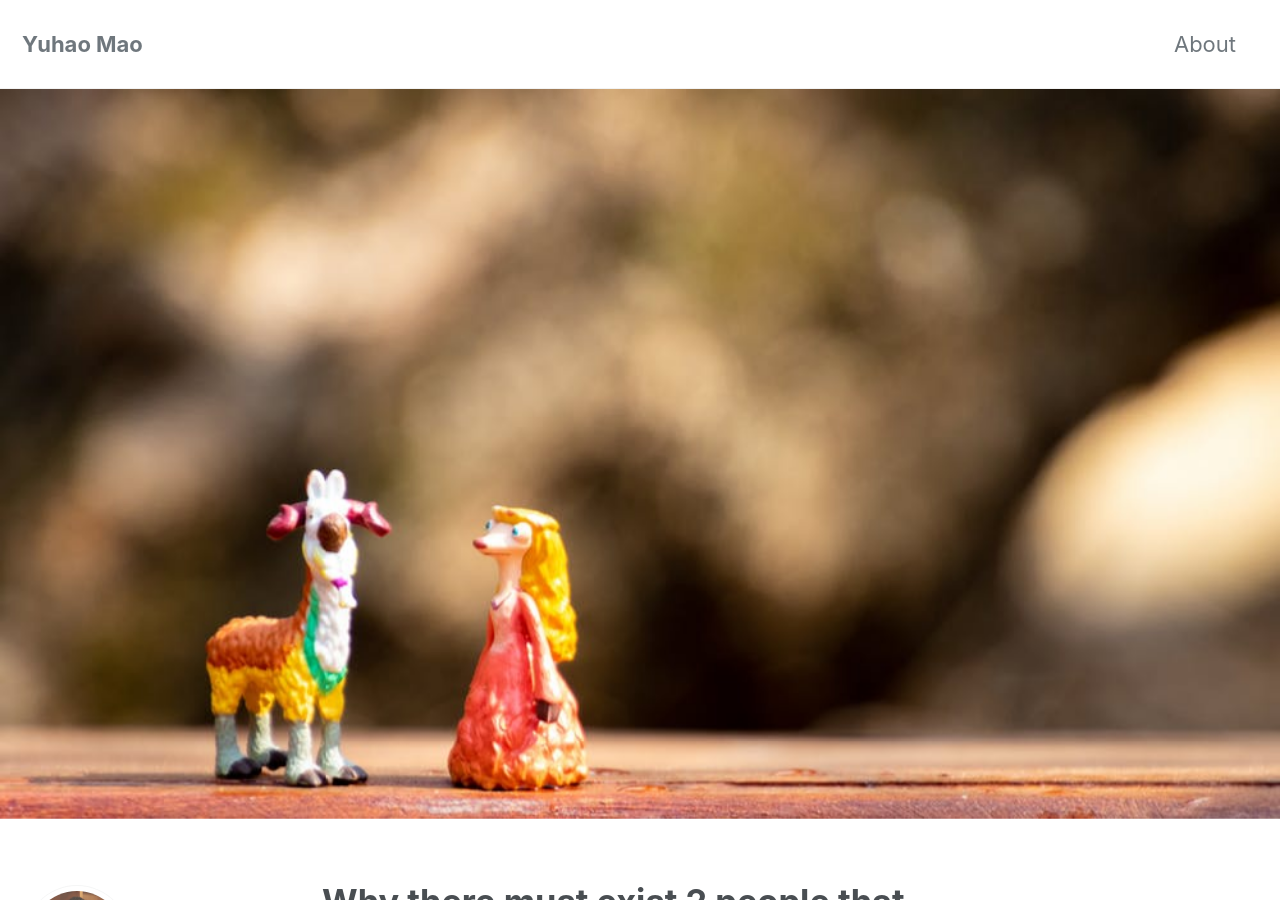
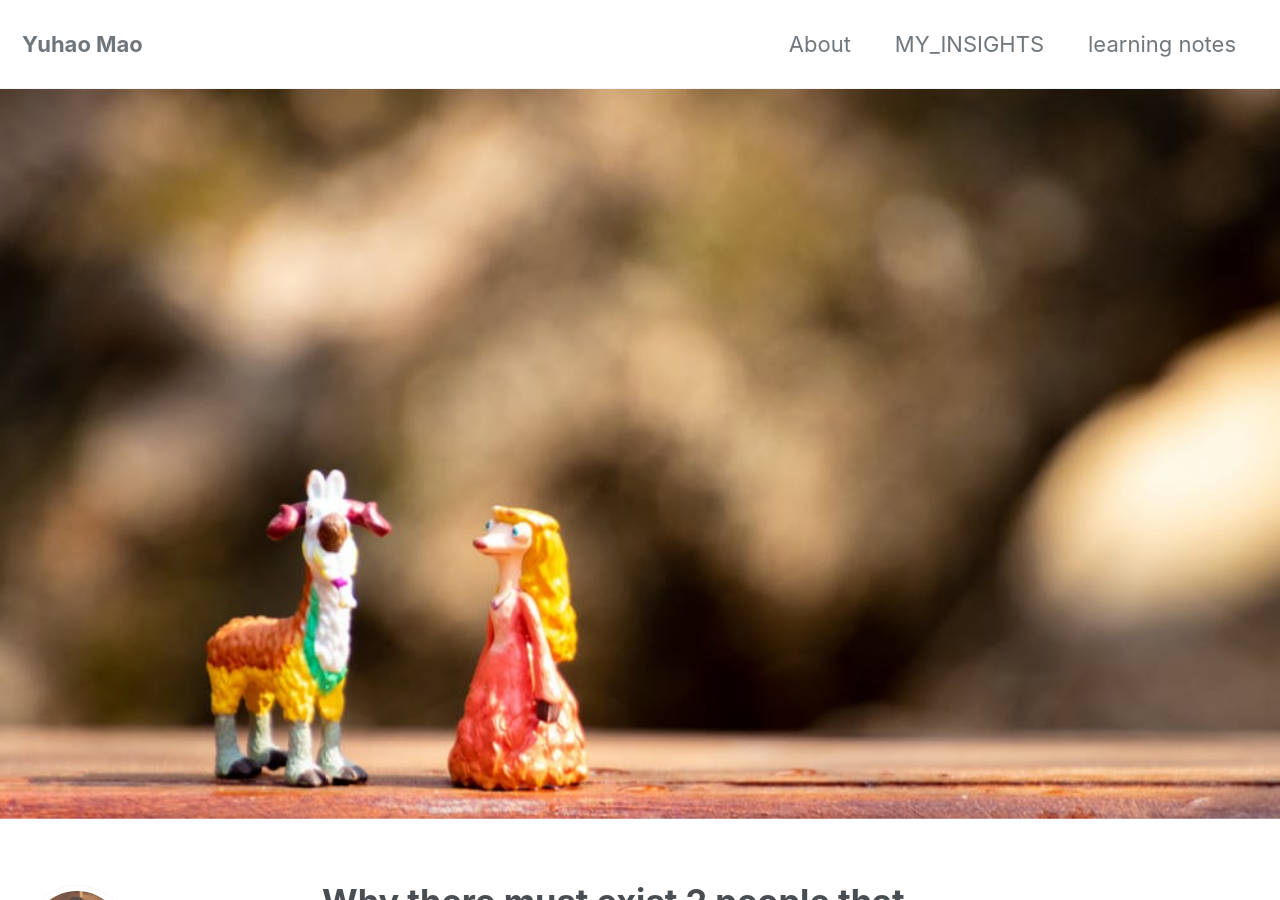
Before and after one commit to AlgebraLoveme/AlgebraLoveme.github.io, a Jekyll site: the page built from _posts/2019-08-25-Why_same_number_of_friends.md, in a window 1280 px wide and 900 px high. Built offline with Jekyll 4.4.1, drawn with Linux system fonts in a browser that asks for light colours; cached includes are drawn as plain includes; nearby versions of some CDN libraries; formulas are drawn with MathJax 3.

Commit message:
update navigation

```diff
--- a/_data/navigation.yml
+++ b/_data/navigation.yml
@@ -2,6 +2,10 @@
 main:
   - title: "About"
     url: /about/
+  - title: "MY_INSIGHTS"
+    url: /MY_INSIGHTS/
+  - title: "learning notes"
+    url: /learning_notes/
   # - title: "About"
   #   url: https://mmistakes.github.io/minimal-mistakes/about/
   # - title: "Sample Posts"
--- a/_posts/2019-08-19-Some_thoughts_about_dimension_representation.md
+++ b/_posts/2019-08-19-Some_thoughts_about_dimension_representation.md
@@ -1,7 +1,7 @@
 ---
 title: "Some thoughts about dimension representation"
 author_profile: true
-permalink: /2019-08-19-Some_thoughts_about_dimension_representation/
+permalink: /MY_INSIGHTS/2019-08-19-Some_thoughts_about_dimension_representation/
 date: 2019-08-19
 tags: [dimension, data science]
 mathjax: "true"
--- a/_posts/2019-08-20-Some_thoughts_about_Yes_and_No.md
+++ b/_posts/2019-08-20-Some_thoughts_about_Yes_and_No.md
@@ -1,7 +1,7 @@
 ---
 title: "Some thoughts about Yes and No"
 author_profile: true
-permalink: /2019-08-20-Some_thoughts_about_Yes_and_No/
+permalink: /MY_INSIGHTS/2019-08-20-Some_thoughts_about_Yes_and_No/
 date: 2019-08-20
 tags: [group theory, language, logic]
 mathjax: "true"
--- a/_posts/2019-08-25-Why_same_number_of_friends.md
+++ b/_posts/2019-08-25-Why_same_number_of_friends.md
@@ -1,7 +1,7 @@
 ---
 title: "Why there must exist 2 people that have the same number of friends in a group"
 author_profile: true
-permalink: /2019-08-25-Why_same_number_of_friends/
+permalink: /learning_notes/2019-08-25-Why_same_number_of_friends/
 date: 2019-08-25
 tags: [learning notes, Graph_Theory_Bondy_Murty]
 mathjax: "true"
```
